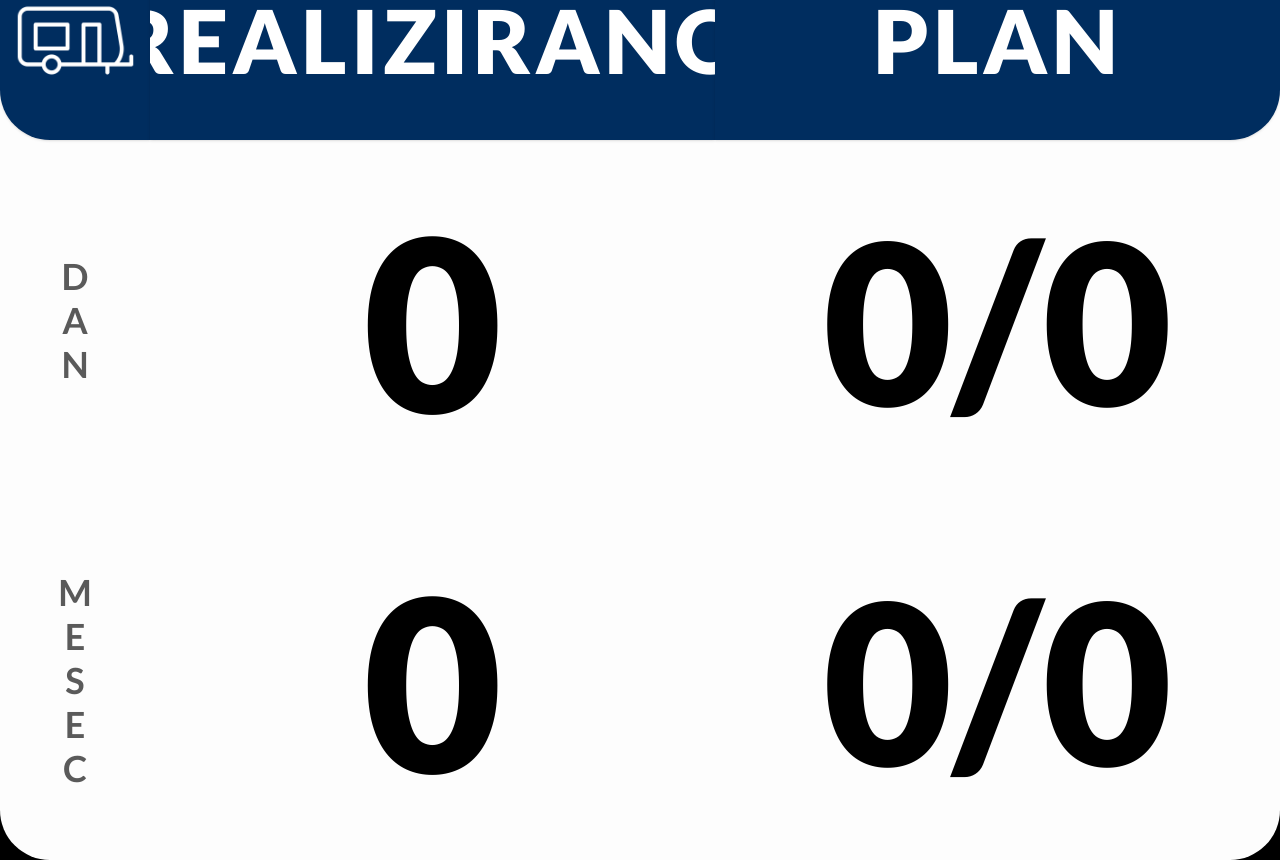
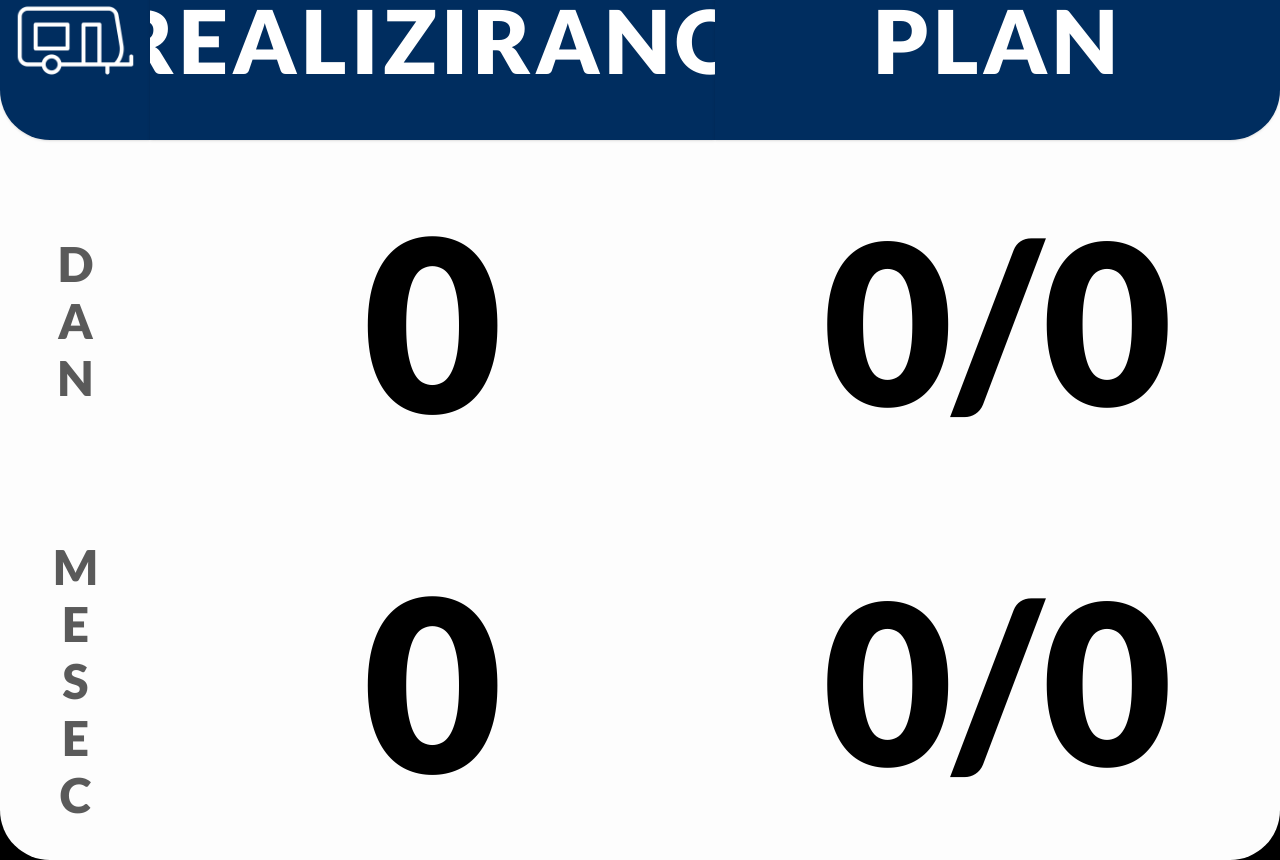
Before and after one commit to rubuz/production-counter, a React (Vite) app: page / in a window 1280 px wide. Built offline with nearby package versions, Linux system fonts and the light colour scheme; no server answers; the HTML template or start-up script is replaced by a standard one.

Commit message:
Update font size and style in Counter and GraphDaily components

```diff
--- a/src/Counter.jsx
+++ b/src/Counter.jsx
@@ -126,7 +126,7 @@ const Counter = ({ line, logo }) => {
           {/* <h1 className="grid-item header-item-last">%</h1> */}
         </div>
         <div className="contents">
-          <h2 className="grid-item font-numbers text-amNeutral900 text-4xl font-bold [text-orientation:upright] [writing-mode:vertical-lr]">
+          <h2 className="grid-item font-numbers text-amNeutral900 text-5xl font-extrabold [text-orientation:upright] [writing-mode:vertical-lr]">
             DAN
           </h2>
           <div
@@ -140,7 +140,7 @@ const Counter = ({ line, logo }) => {
           </p>
           {/* <Progress className="progress" done={dayDone} plan={dayPlan} /> */}
         </div>
-        <h2 className="grid-item font-numbers text-amNeutral900 text-4xl font-bold [text-orientation:upright] [writing-mode:vertical-lr] ">
+        <h2 className="grid-item font-numbers text-amNeutral900 text-5xl font-extrabold [text-orientation:upright] [writing-mode:vertical-lr] ">
           MESEC
         </h2>
         <div
--- a/src/Graphs/GraphDaily.jsx
+++ b/src/Graphs/GraphDaily.jsx
@@ -125,9 +125,9 @@ const GraphDaily = (props) => {
             }}
           >
             <div
-              className={`absolute top-1 ml-8 text-xl font-bold ${planEndZero(62200) ? "hidden" : ""} ${props.selectedLine != null && props.selectedLine != 62200 ? "opacity-15 grayscale-0" : "opacity-100 grayscale-0"} flex items-center transition-all duration-200`}
+              className={`absolute top-1 ml-8 text-xl font-bold ${props.selectedLine != null && props.selectedLine != 62200 ? "opacity-15 grayscale-0" : "opacity-100 grayscale-0"} flex items-center transition-all duration-200`}
             >
-              <div>
+              <div className={`${planEndZero(62200) ? "opacity-100" : ""}`}>
                 <span>{diffPlan(62200) > 0 ? "+" : ""}</span>
                 <span>{diffPlan(62200)}</span>
               </div>
```
